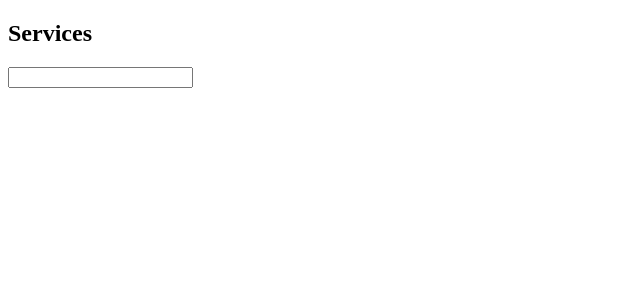
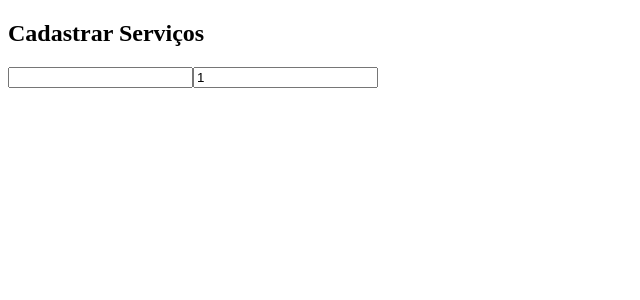
Before and after one commit to NandaTMarques/desafio-senior, a React (Create React App) app in the folder frontend/: page /services in a window 1280 px wide. Shown: the top 300 px of the page, without its empty margins (0-640 px from the left). Built offline with nearby package versions, Linux system fonts and the light colour scheme.

Commit message:
add page services

```diff
--- a/frontend/src/components/table.js
+++ b/frontend/src/components/table.js
@@ -1,6 +1,6 @@
 import React, { useState } from 'react';
 
-const Services = [{service: '', time:'', employee: '', tax:''}]
+const Services = [{service: 'encanador', time:'8', employee: 'Ediberto', tax:'12'}]
 
 const Table = () => {
   return (
@@ -16,6 +16,7 @@ const Table = () => {
       <tbody>
         {Services.map((service) => (
           <tr key={ service.service }>
+            <td>{ service.service }</td>
             <td>{ service.time }</td>
             <td>{ service.employee }</td>
             <td>{ service.tax }</td>
@@ -26,13 +27,13 @@ const Table = () => {
                 //onClick={ () => removeServiceButton(service.id) }
                 className="delete-button"
               >
-                  Delete
+                Excluir
               </button>
               <button
                 type="button"
                 data-testid="edit-btn"
                 className="edit-button"
-                  onClick={ () => selectExpenseButton(expense.id) }
+                //onClick={ () => selectExpenseButton(expense.id) }
               >
                 Editar
               </button>
@@ -41,4 +42,7 @@ const Table = () => {
         ))}
       </tbody>
     </table>
-  )};
+  )
+};
+
+export default Table;
--- a/frontend/src/pages/orders.js
+++ b/frontend/src/pages/orders.js
@@ -1,12 +1,14 @@
 import React from 'react';
 import Header from '../components/Header';
 import Form from '../components/Form';
+import Table from '../components/table';
 
 const Orders = () => {
   return (
     <section>
       <Header />
       <Form />
+      <Table />
     </section>
   )
 }
--- a/frontend/src/pages/services.js
+++ b/frontend/src/pages/services.js
@@ -1,14 +1,27 @@
-import React from 'react';
+import React, { useState } from 'react';
 
 const Services = () => {
+  const [name, setName] = useState('');
+  const [value, setValue] = useState(1);
   return (
     <section>
-      <h2>Services</h2>
+      <h2>Cadastrar Serviços</h2>
       <form>
-        <input
-
-
-        />
+      <input
+        type="text"
+        name="name"
+        value={name}
+        min={1}
+        onChange={ ({target}) => setName(target.value) }
+      />
+      <input
+        type="number"
+        name="value"
+        value={value}
+        min={1}
+        step=".01"
+        onChange={ ({target}) => setValue(target.value) }
+      />
       </form>
     </section>
   )
```
Lines whose indentation alone changed are shown as unchanged.
